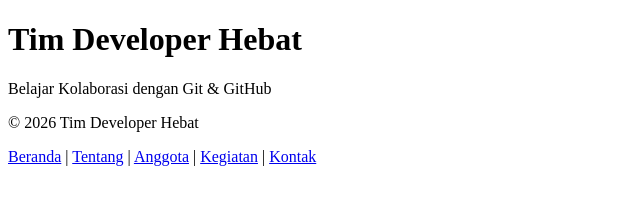
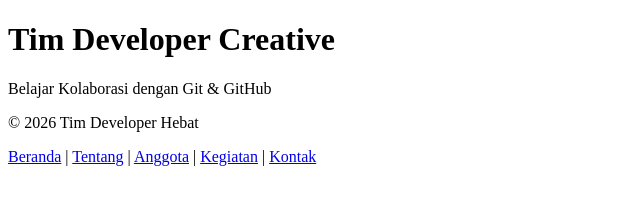
Before and after one commit to husain026/team-profile-html, a plain HTML site: page index.html in a window 1280 px wide. Shown: the full height of the page, 0-640 px from the left. Drawn offline with Linux system fonts and the light colour scheme.

Commit message:
Update website title by A

```diff
--- a/index.html
+++ b/index.html
@@ -8,7 +8,7 @@
 </head>
 <body>
     <header>
-        <h1>Tim Developer Hebat</h1>
+        <h1>Tim Developer Creative</h1>
         <p>Belajar Kolaborasi dengan Git & GitHub</p>
     </header>
 
```
